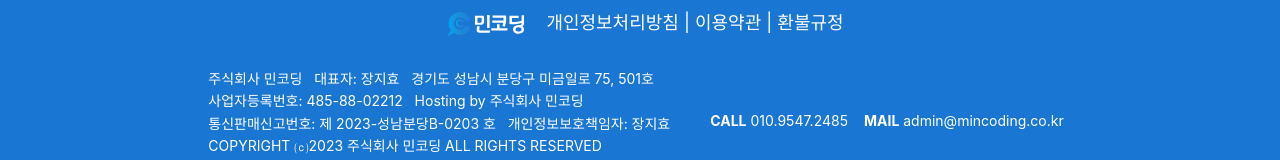
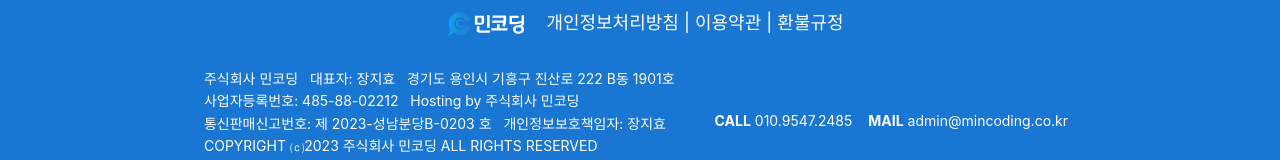
Before and after one commit to mincoding-main/lecture_streaming_system_front, a Next.js app: page / in a window 1280 px wide. Shown: the part 786-946 px from the top of the page. Built offline with nearby package versions, Linux system fonts and the light colour scheme; no server answers.

Commit message:
footer address edit

```diff
--- a/components/footer.js
+++ b/components/footer.js
@@ -41,7 +41,7 @@
                         <li>
                             <span>주식회사 민코딩</span>&nbsp;&nbsp;&nbsp;
                             <span>대표자: 장지효</span>&nbsp;&nbsp;&nbsp;
-                            <span>경기도 성남시 분당구 미금일로 75, 501호</span>
+                            <span>경기도 용인시 기흥구 진산로 222 B동 1901호</span>
                         </li>
                         <li>
                             <span>사업자등록번호: 485-88-02212</span>&nbsp;&nbsp;&nbsp;
```
